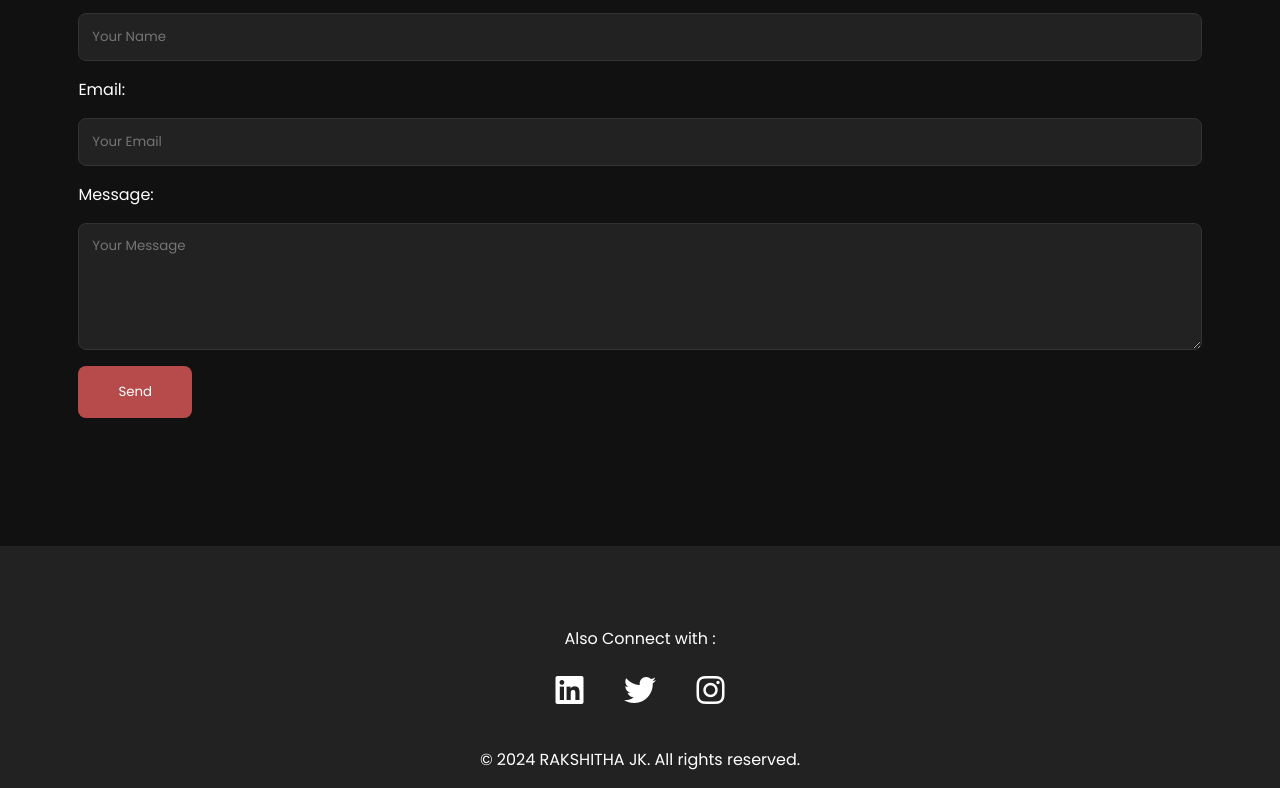
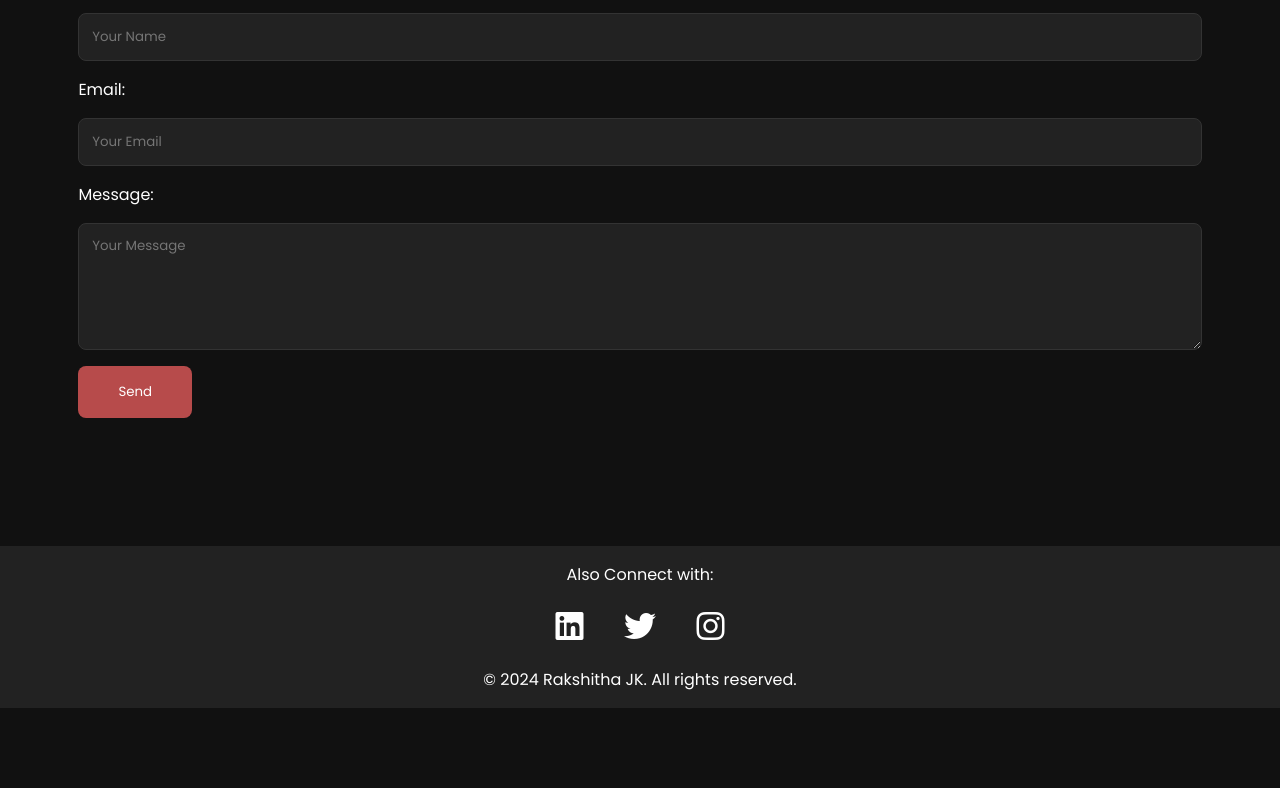
Before and after one commit to Rakshithajk27/Portfolio-website, a plain HTML site: page index.html in a window 1280 px wide. Shown: the part 2295-3083 px from the top of the page. After the commit the page ends 3003 px from the top, so only its background shows below. Drawn offline with Linux system fonts and the light colour scheme.

Commit message:
Updated index.html

```diff
--- a/index.html
+++ b/index.html
@@ -28,11 +28,11 @@
             <button class="hire-btn">
                 <a href="#contact">Hire Me</a>
             </button>
-
-
         </div>
         <div class="home-img">
+            <!-- Update the image source to a relative path -->
             <img src="rakshitha.png" alt="Rakshitha JK." />
+
         </div>
     </section>
 
@@ -48,7 +48,6 @@
             </div>
         </div>
     </section>
-
 
     <section id="skills" class="skills">
         <h2>Skills</h2>
@@ -97,8 +96,7 @@
     </section>
 
     <footer>
-        <footer>
-            <p>Also Connect with :</p>
+        <p>Also Connect with:</p>
         <div class="social-links">
             <a href="https://www.linkedin.com/in/your-profile" target="_blank" class="social-icon linkedin">
                 <i class="fab fa-linkedin"></i>
@@ -110,9 +108,7 @@
                 <i class="fab fa-instagram"></i>
             </a>
         </div>
-
-        </footer>
-        <p>&copy; 2024 RAKSHITHA JK. All rights reserved.</p>
+        <p>&copy; 2024 Rakshitha JK. All rights reserved.</p>
     </footer>
 </body>
 </html>
```
Lines whose indentation alone changed are shown as unchanged.
